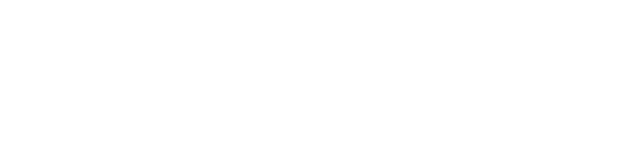
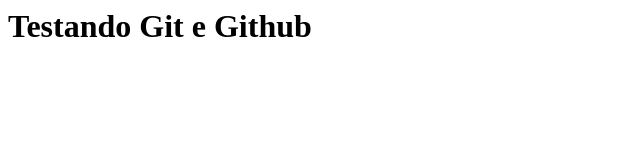
Before and after one commit to leandrosconceicao/projeto-curso-git, a plain HTML site: page index.html in a window 1280 px wide. Shown: the whole page, without its empty margins (0-640 px from the left). Drawn offline with Linux system fonts and the light colour scheme.

Commit message:
Alterando o arquivo index

```diff
--- a/index.html
+++ b/index.html
@@ -1,6 +1,11 @@
-<html>
+<html lang="pt-br">
+
 <head>
-<title></title>
+    <title>Curso de Git e Github</title>
 </head>
-<body></body>
+
+<body>
+    <h1>Testando Git e Github</h1>
+</body>
+
 </html>
```
